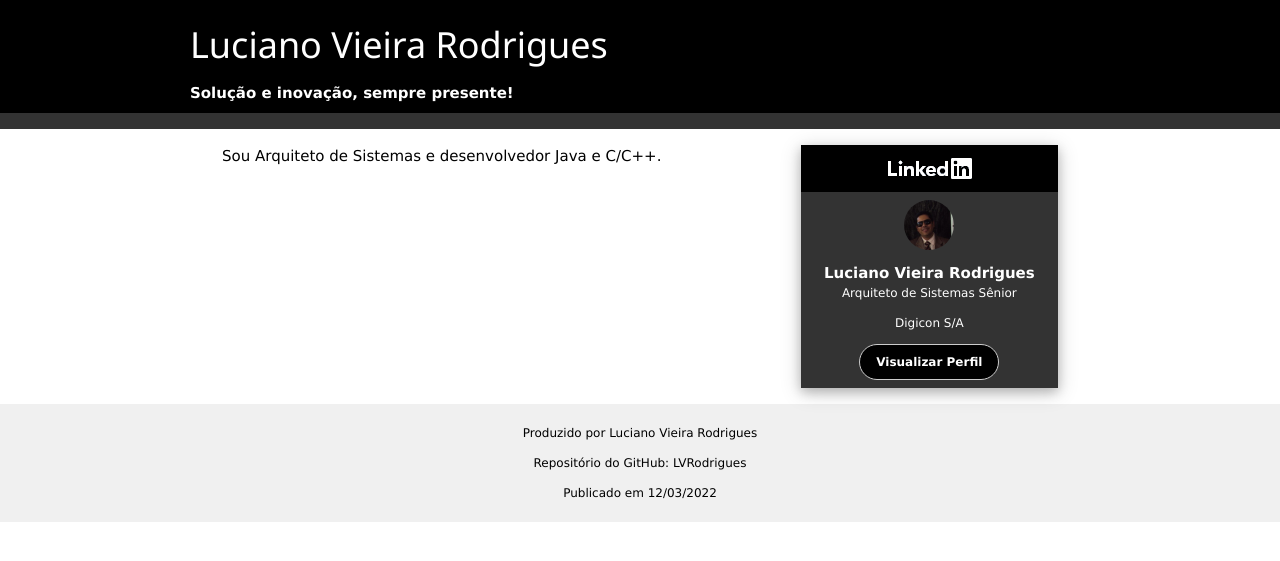
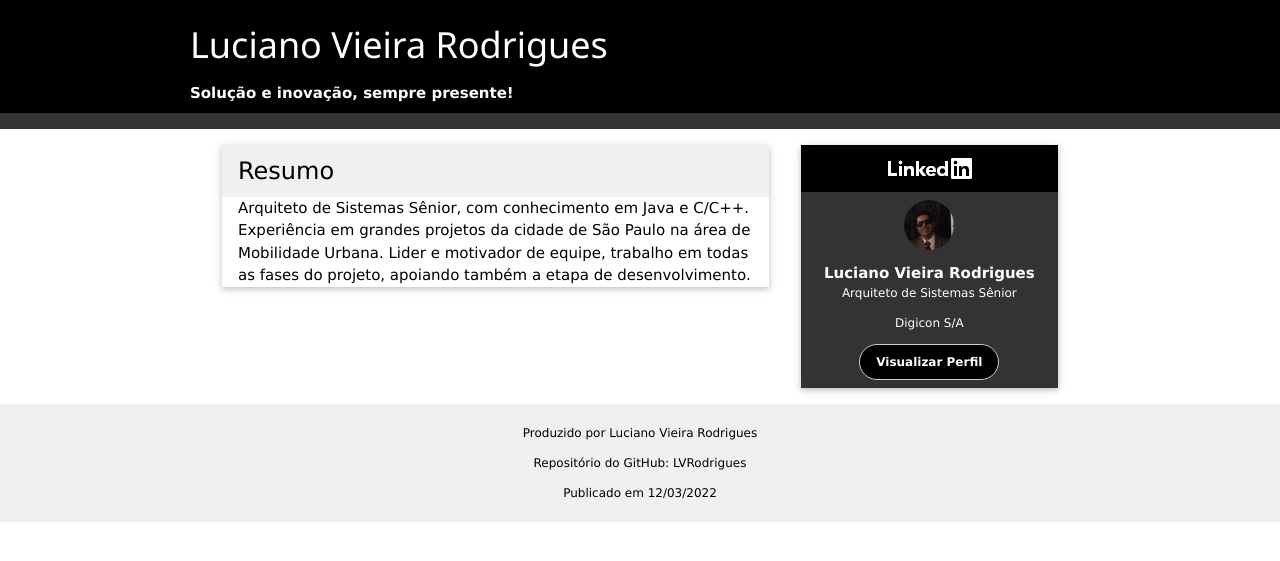
Before and after one commit to LVRodrigues/lvrodrigues.github.io, a Jekyll site: the page built from index.html, in a window 1280 px wide. Shown: the top 561 px of the page. Built offline with Jekyll 4.4.1, drawn with Linux system fonts in a browser that asks for light colours; comment, search, counter and statistics services are not loaded.

Commit message:
Resumo pessoal.

```diff
--- a/index.html
+++ b/index.html
@@ -4,16 +4,25 @@ title: Início
 ---
 <section class="w3-row">
     <article class="w3-container w3-padding w3-twothird">
-        Sou Arquiteto de Sistemas e desenvolvedor Java e C/C++.
+        <article class="w3-card w3-hover-shadow w3-margin-bottom">
+            <header class="w3-container w3-padding w3-theme-light w3-xlarge">
+                Resumo
+            </header>
+            <section class="w3-container">
+                Arquiteto de Sistemas Sênior, com conhecimento em Java e C/C++. Experiência em grandes projetos
+                da cidade de São Paulo na área de Mobilidade Urbana. Lider e motivador de equipe, trabalho em
+                todas as fases do projeto, apoiando também a etapa de desenvolvimento.
+            </section>
+        </article>
     </article>
 
     <article class="w3-container w3-padding w3-third">
-        <div class="w3-card-4">
+        <div class="w3-card w3-hover-shadow">
             <header class="w3-container w3-padding w3-theme-dark w3-center">
-                <img src="images/linkedin.png" style="background-color: transparent">
+                <img src="images/linkedin.png" alt="linkedin">
             </header>
             <div class="w3-container w3-padding w3-center w3-theme-l1 w3-small">
-                <img src="images/luciano.jpg" class="avatar" width="50px">
+                <img src="images/luciano.jpg" class="avatar" width="50px" alt="avatar">
                 <p>
                     <a href="https://www.linkedin.com/in/luciano-rodrigues" class="w3-medium" style="font-weight: bold;">Luciano Vieira Rodrigues</a><br>
                     Arquiteto de Sistemas Sênior
```
